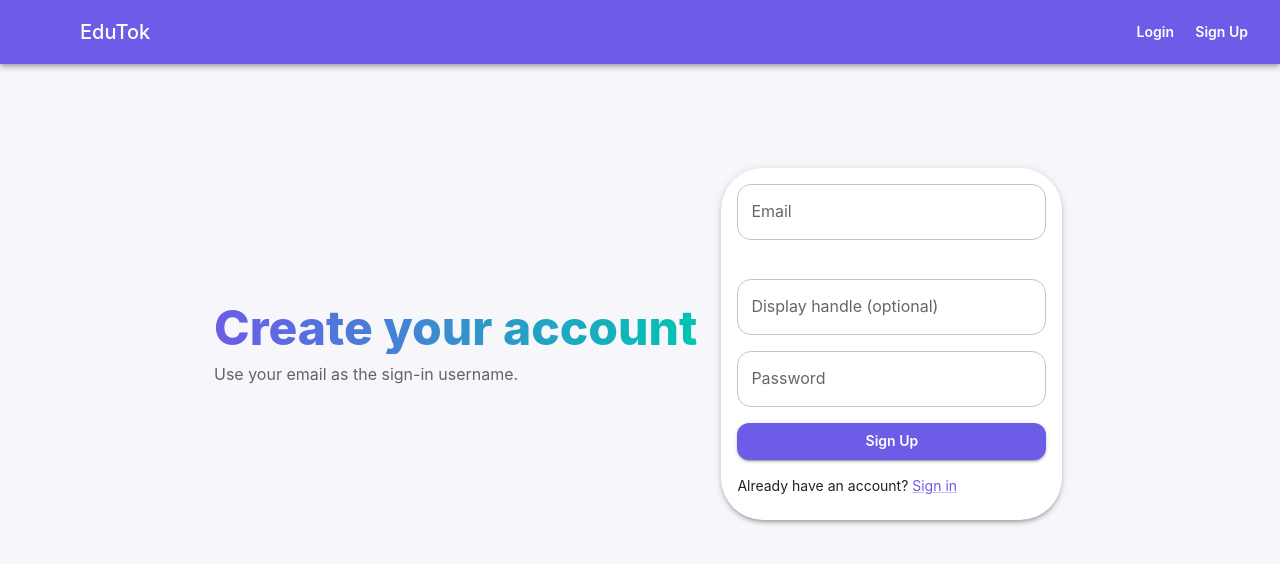
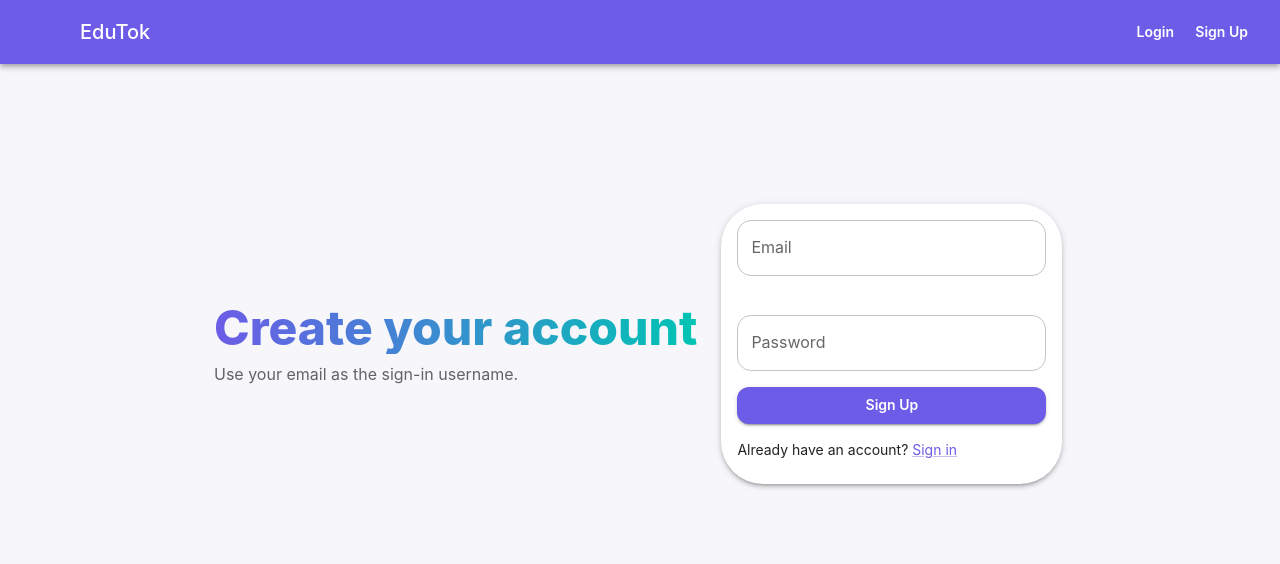
Before and after one commit to JadHdh689/EduTok, a React (Vite) app in the folder frontend/: page /signup in a window 1280 px wide. Shown: the top 564 px of the page. Built offline with nearby package versions, Linux system fonts and the light colour scheme; some icons are missing.

Commit message:
removed display name  at signup

```diff
--- a/frontend/src/pages/auth/SignUp.tsx
+++ b/frontend/src/pages/auth/SignUp.tsx
@@ -1,7 +1,7 @@
-//src/pages/auth/SignUp.tsx
+// src/pages/auth/SignUp.tsx
 import { useState } from 'react';
 import { Alert, Stack, TextField, Typography, Link } from '@mui/material';
-import { AuthAPI } from '../../services/api';
+import { AuthAPI, ProfileAPI } from '../../services/api';
 import { useNavigate, Link as RouterLink } from 'react-router-dom';
 import AuthLayout from '../../components/AuthLayout';
 import PasswordField from '../../components/PasswordField';
@@ -9,20 +9,27 @@ import LoadingButton from '../../components/LoadingButton';
 
 const isEmail = (v: string) => /^[^\s@]+@[^\s@]+\.[^\s@]+$/.test(v.trim());
 
-export default function SignUpPage(){
+export default function SignUpPage() {
   const [email, setEmail] = useState('');
   const [handle, setHandle] = useState('');
   const [password, setPassword] = useState('');
-  const [err, setErr] = useState<string|undefined>();
+  const [err, setErr] = useState<string | undefined>();
   const [loading, setLoading] = useState(false);
   const nav = useNavigate();
 
-  async function onSubmit(){
+  async function onSubmit() {
     setErr(undefined);
-    if (!isEmail(email)) { setErr('Please enter a valid email'); return; }
+    if (!isEmail(email)) {
+      setErr('Please enter a valid email');
+      return;
+    }
     setLoading(true);
     try {
+      // Step 1: Create Cognito account
       await AuthAPI.signUp(email, password, handle || undefined);
+
+
+      // Step 3: Redirect to confirm page
       nav(`/confirm?u=${encodeURIComponent(email.trim().toLowerCase())}`);
     } catch (e: any) {
       setErr(e?.response?.data?.message || e.message || 'Sign up failed');
@@ -32,7 +39,10 @@ export default function SignUpPage(){
   }
 
   return (
-    <AuthLayout title="Create your account" subtitle="Use your email as the sign-in username.">
+    <AuthLayout
+      title="Create your account"
+      subtitle="Use your email as the sign-in username."
+    >
       <Stack spacing={2}>
         {err && <Alert severity="error">{err}</Alert>}
         <TextField
@@ -46,14 +56,6 @@ export default function SignUpPage(){
           error={!!email && !isEmail(email)}
           helperText={!!email && !isEmail(email) ? 'Enter a valid email' : ' '}
         />
-        <TextField
-          label="Display handle (optional)"
-          value={handle}
-          onChange={(e: React.ChangeEvent<HTMLInputElement | HTMLTextAreaElement>) =>
-            setHandle(e.target.value)
-          }
-          fullWidth
-        />
         <PasswordField
           label="Password"
           value={password}
@@ -66,7 +68,10 @@ export default function SignUpPage(){
           Sign Up
         </LoadingButton>
         <Typography variant="body2">
-          Already have an account? <Link component={RouterLink} to="/login">Sign in</Link>
+          Already have an account?{' '}
+          <Link component={RouterLink} to="/login">
+            Sign in
+          </Link>
         </Typography>
       </Stack>
     </AuthLayout>
--- a/frontend/src/pages/profile/ProfilePage.tsx
+++ b/frontend/src/pages/profile/ProfilePage.tsx
@@ -10,7 +10,7 @@ import { useNavigate } from 'react-router-dom';
 import { ProfileAPI, PublicProfilesAPI } from '../../services/api';
 import ProfileEditCard from '../../components/profile/ProfileEditCard';
 import VideoUploadForm from '../../components/profile/VideoUploadForm';
-import MyVideosList from '../../components/profile/MyVideosList';
+import MyVideos from '../../components/profile/MyVideos';
 import MyCoursesList from '../../components/profile/MyCoursesList';
 
 type TabKey = 'upload'|'videos'|'courses'|'edit'|'followers'|'following';
@@ -159,7 +159,7 @@ export default function ProfilePage() {
             </Tabs>
 
             {tab === 'upload' && <VideoUploadForm onUploaded={()=>setTab('videos')} />}
-            {tab === 'videos' && <MyVideosList />}
+            {tab === 'videos' && <MyVideos />}
             {tab === 'courses' && <MyCoursesList />}
             {tab === 'edit' && <ProfileEditCard me={me} onSaved={handleUpdated} />}
 
```
